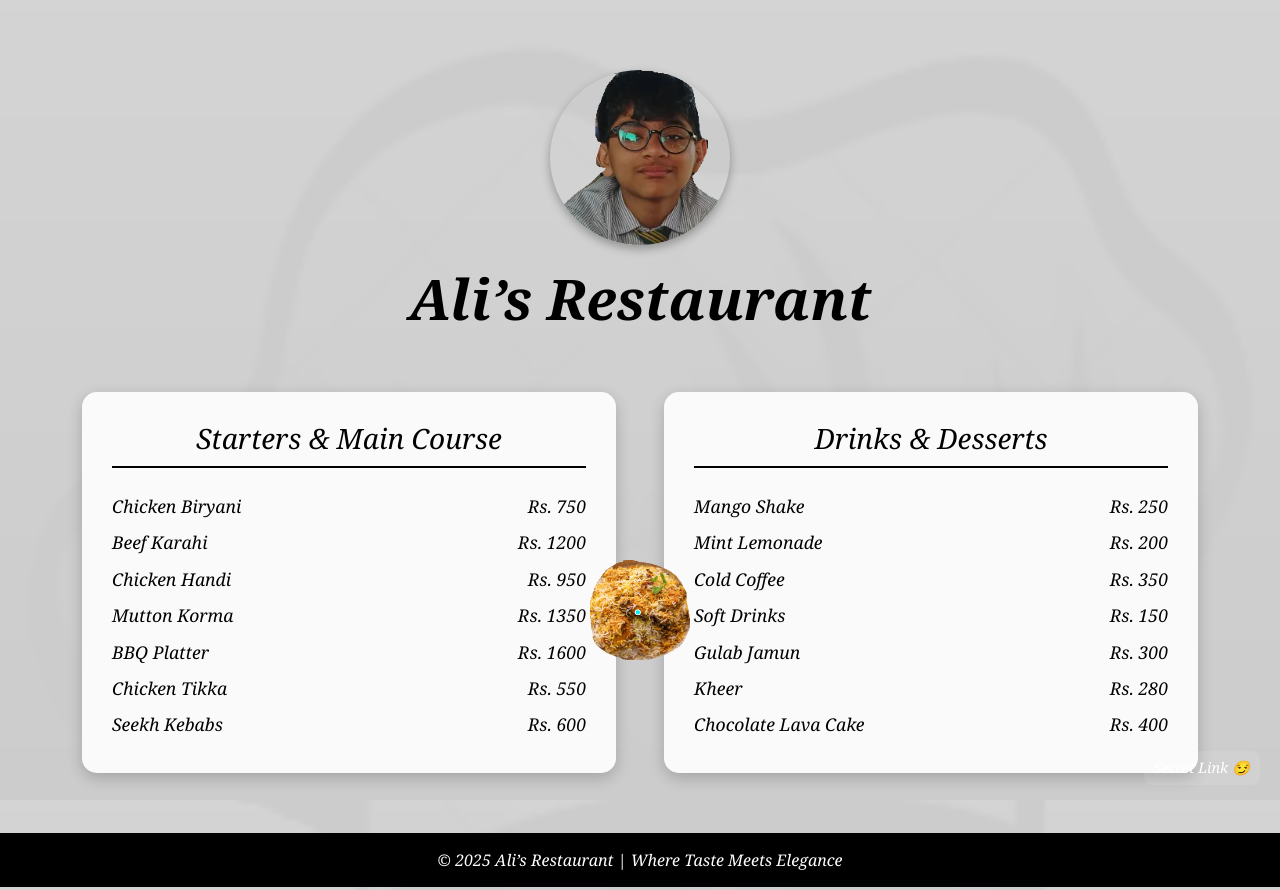
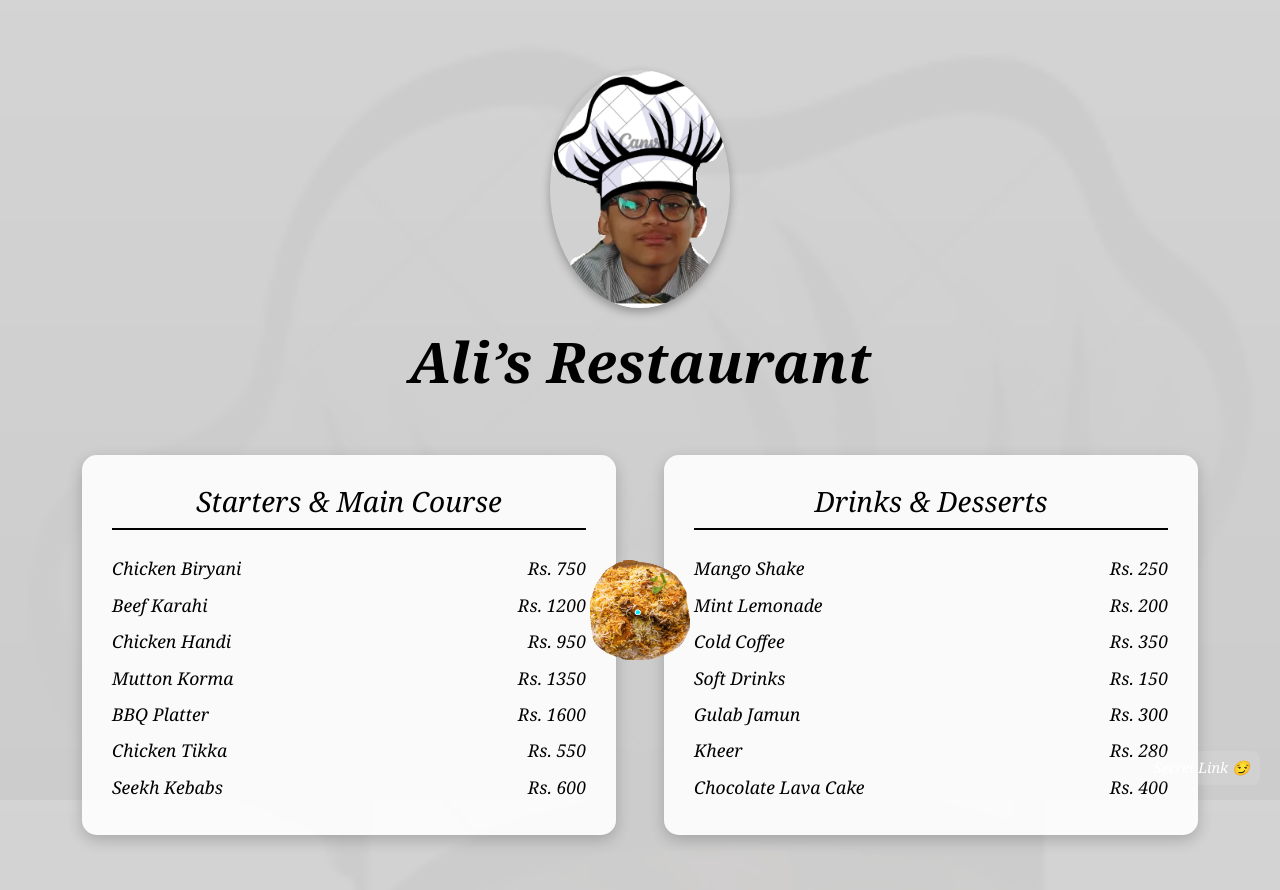
Before and after one commit to unknown125b/alis-resturant1, a plain HTML site: page index.html in a window 1280 px wide. Shown: the top 890 px of the page. Drawn offline with nearby package versions, Linux system fonts and the light colour scheme.

Commit message:
Update index.html

```diff
--- a/index.html
+++ b/index.html
@@ -154,7 +154,7 @@
 <div class="overlay">
   <div class="container">
     <div class="title-section">
-      <img src="images/ali.png" alt="Ali">
+      <img src="images/alichef.png" alt="Ali">
       <h1>Ali’s Restaurant</h1>
     </div>
 
```
